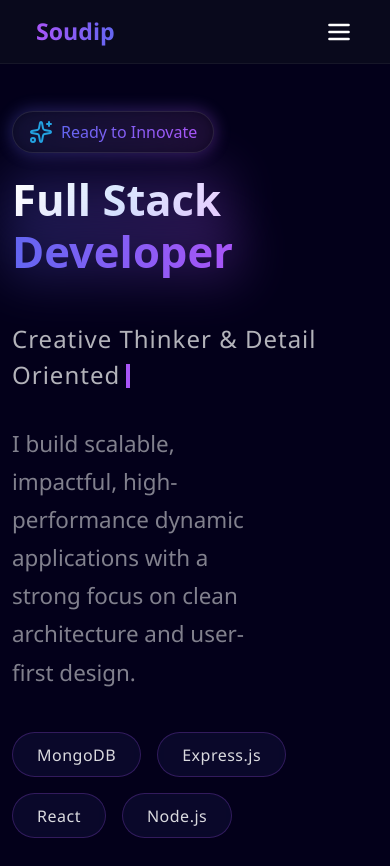
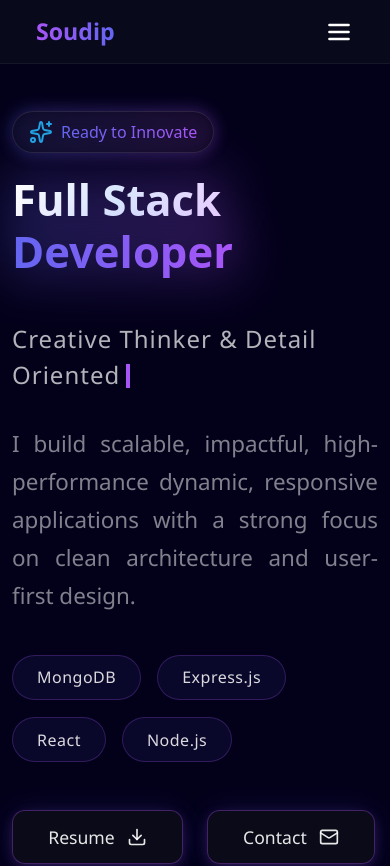
Before and after one commit to Soudip-Panja/Soudip-Portfolio, a React (Vite) app: page / in a window 390 px wide. Shown: the top 866 px of the page. Built offline with nearby package versions, Linux system fonts and the light colour scheme.

Commit message:
fix: home page description chanded and also fix the text size in small screen.

```diff
--- a/src/Pages/Home.jsx
+++ b/src/Pages/Home.jsx
@@ -100,10 +100,9 @@ export default function Home() {
                 </div>
 
                 <div className="row">
-                  <div className="col-9">
+                  <div className="col-12 col-md-9">
                     <p className="hero-description">
-                      I build scalable, impactful, high-performance dynamic
-                      applications with a strong focus on clean architecture and
+                      I build scalable, impactful, high-performance dynamic, responsive applications with a strong focus on clean architecture and
                       user-first design.
                     </p>
                   </div>
--- a/src/Styles.css
+++ b/src/Styles.css
@@ -216,6 +216,7 @@
 /* Description Text -> Home Page */
 .hero-description {
   font-family: "Segoe UI", Roboto, Helvetica, Arial, sans-serif;
+  text-align: justify;
   font-size: 1.4rem;
   font-weight: 250;
   line-height: 1.7;
```
